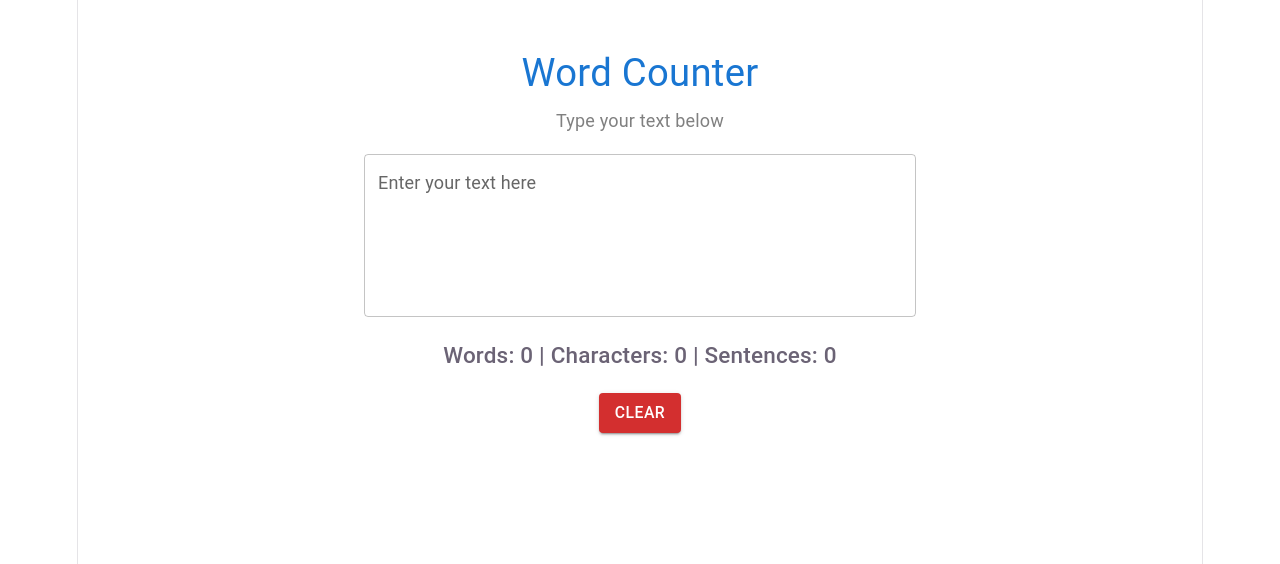
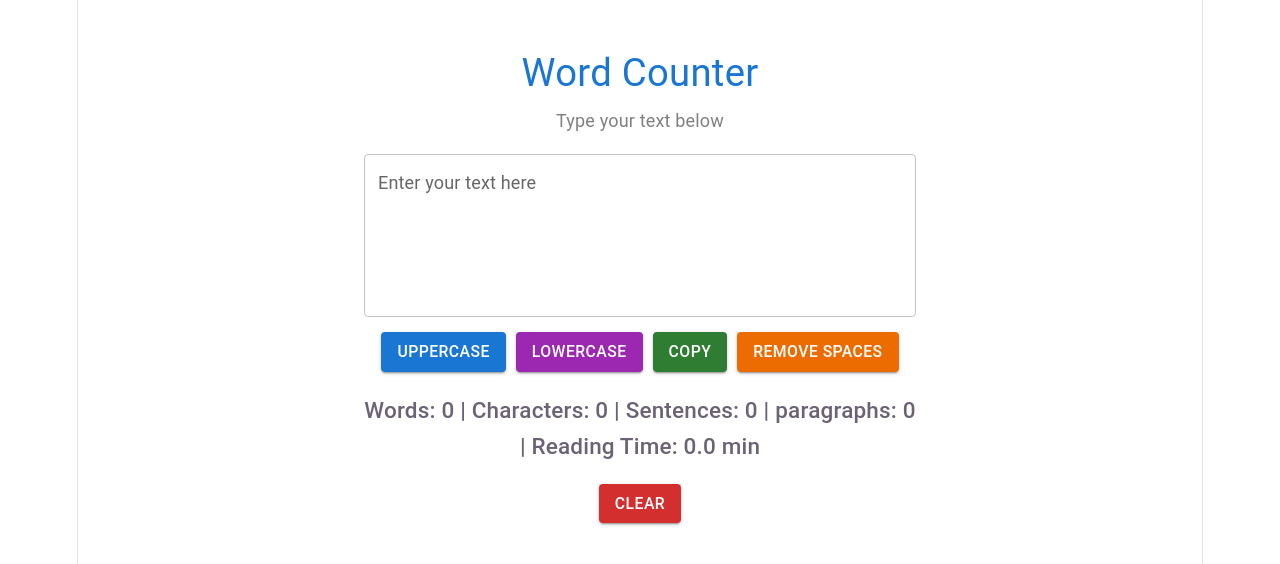
Before and after one commit to shreyagrover786-tech/Word-conter, a React (Vite) app: page / in a window 1280 px wide. Shown: the top 564 px of the page. Built offline with nearby package versions, Linux system fonts and the light colour scheme.

Commit message:
added uppercase lowercase reading time remove spaces

```diff
--- a/src/Components/WordCounter.jsx
+++ b/src/Components/WordCounter.jsx
@@ -6,7 +6,9 @@ function WordCounter() {
 
     const words = text === "" ? 0 : text.trim().split(" ").length;
     const characters = text.length;
-    const sentences = text === "" ? 0 : text.split(".").length;
+    const sentences = text .trim() === "" ? 0 : text.split(/[.!?]+/).filter(s => s.trim() !== "").length;
+    const paragraphs = text.split(/\n+/).filter(p => p.trim() !== "").length;
+    const readTime = (words / 200).toFixed(1);
     return (
         <Container maxWidth="sm" style={{textAlign: "center", marginTop: "50px"}}>
             <Typography variant="h4" color="primary">
@@ -24,8 +26,31 @@ function WordCounter() {
             value={text}
             onChange={(e) => setText(e.target.value)}
             />
+            <div style={{marginTop: "15px", display: "flex", gap: "10px", justifyContent: "center"}}>
+                <Button
+                variant="contained"
+                color="primary"
+                onClick={() => setText(text.toUpperCase())}>
+                    UPPERCASE
+                </Button>
+                <Button
+                variant="contained"
+                color="secondary"
+                onClick={() => setText(text.toLowerCase())}>
+                    lowercase
+                </Button>
+                <Button variant="contained" color="success" onClick={() => navigator.clipboard.writeText(text)}>
+                    COPY
+                </Button>
+                <Button
+                variant="contained"
+                color="warning"
+                onClick={() => setText(text.split(/[ ]+/).join(" "))}>
+                    REMOVE SPACES
+                </Button>
+            </div>
             <Typography variant="h6" style={{marginTop: "20px"}}>
-                Words: {words} | Characters: {characters} | Sentences: {sentences}
+                Words: {words} | Characters: {characters} | Sentences: {sentences} | paragraphs: {paragraphs} | Reading Time: {readTime} min
             </Typography>
             <Button
             variant="contained"
```
